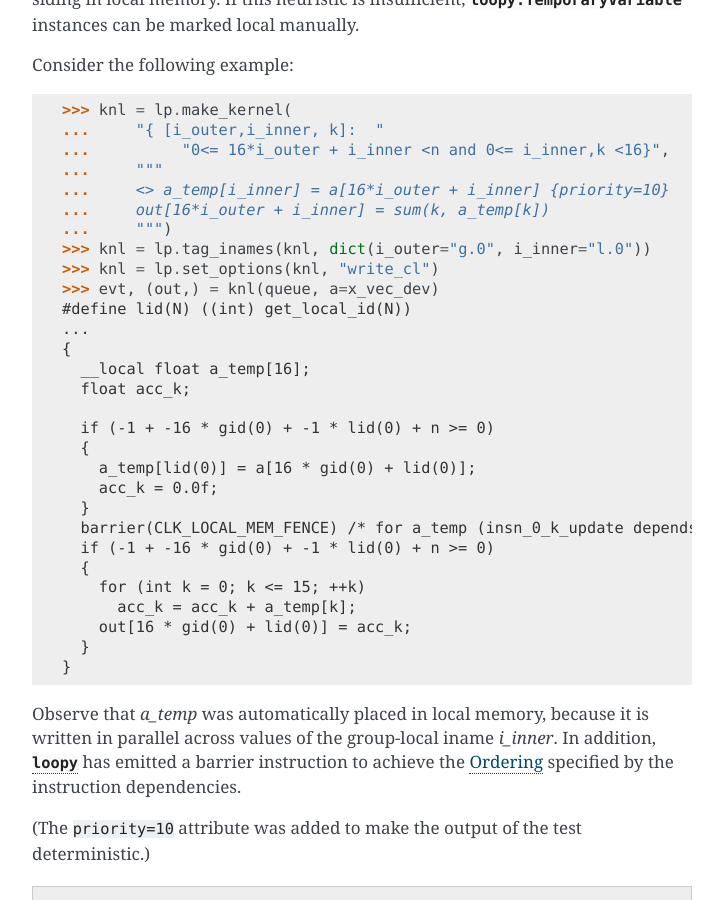
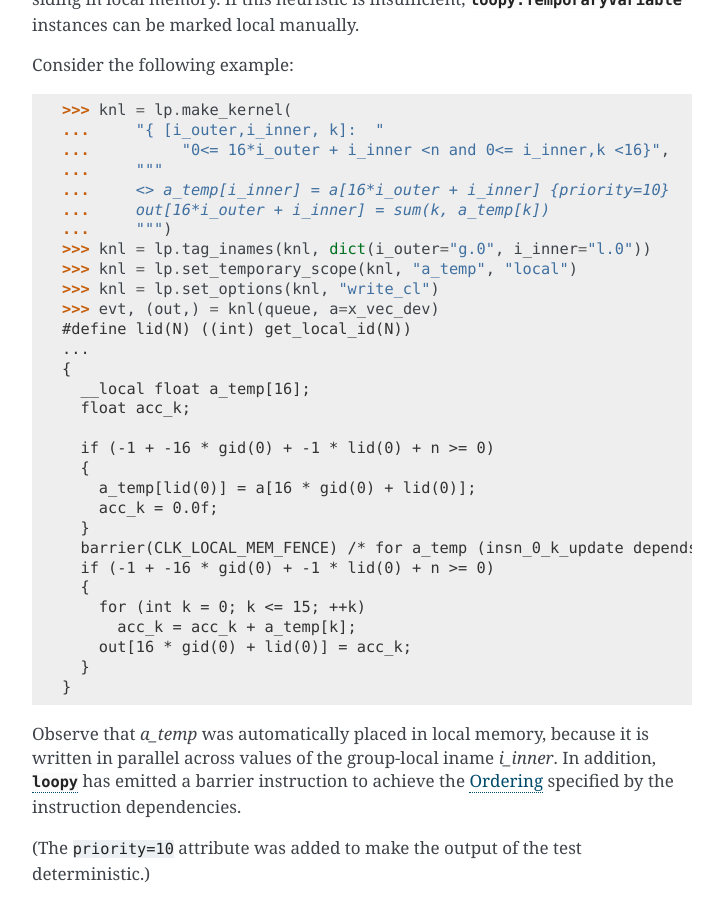
Before and after one commit to inducer/loopy, a Sphinx documentation site: the page built from doc/tutorial.rst, in a window 1280 px wide and 900 px high, scrolled down 17394 px. Shown: the whole window, without its empty margins (388-1111 px from the left). Built offline with Sphinx 7.4.7, drawn with Linux system fonts in a browser that asks for light colours; some of the changed text lies outside the part shown.

Commit message:
Adjust doctest for changes to temp var scope finding

```diff
--- a/doc/tutorial.rst
+++ b/doc/tutorial.rst
@@ -923,6 +923,7 @@ Consider the following example:
     ...     out[16*i_outer + i_inner] = sum(k, a_temp[k])
     ...     """)
     >>> knl = lp.tag_inames(knl, dict(i_outer="g.0", i_inner="l.0"))
+    >>> knl = lp.set_temporary_scope(knl, "a_temp", "local")
     >>> knl = lp.set_options(knl, "write_cl")
     >>> evt, (out,) = knl(queue, a=x_vec_dev)
     #define lid(N) ((int) get_local_id(N))
@@ -1488,6 +1489,8 @@ Now to make things more interesting, we'll create a kernel with barriers:
     __kernel void __attribute__ ((reqd_work_group_size(97, 1, 1))) loopy_kernel(__global int const *__restrict__ a, __global int *__restrict__ e)
     {
       __local int c[50 * 10 * 99];
+    <BLANKLINE>
+      int const k_outer = 0;
     <BLANKLINE>
       for (int j = 0; j <= 9; ++j)
         for (int i = 0; i <= 49; ++i)
```
Also changed, not shown: other parts of doc/tutorial.rst (+1 -1 lines).
